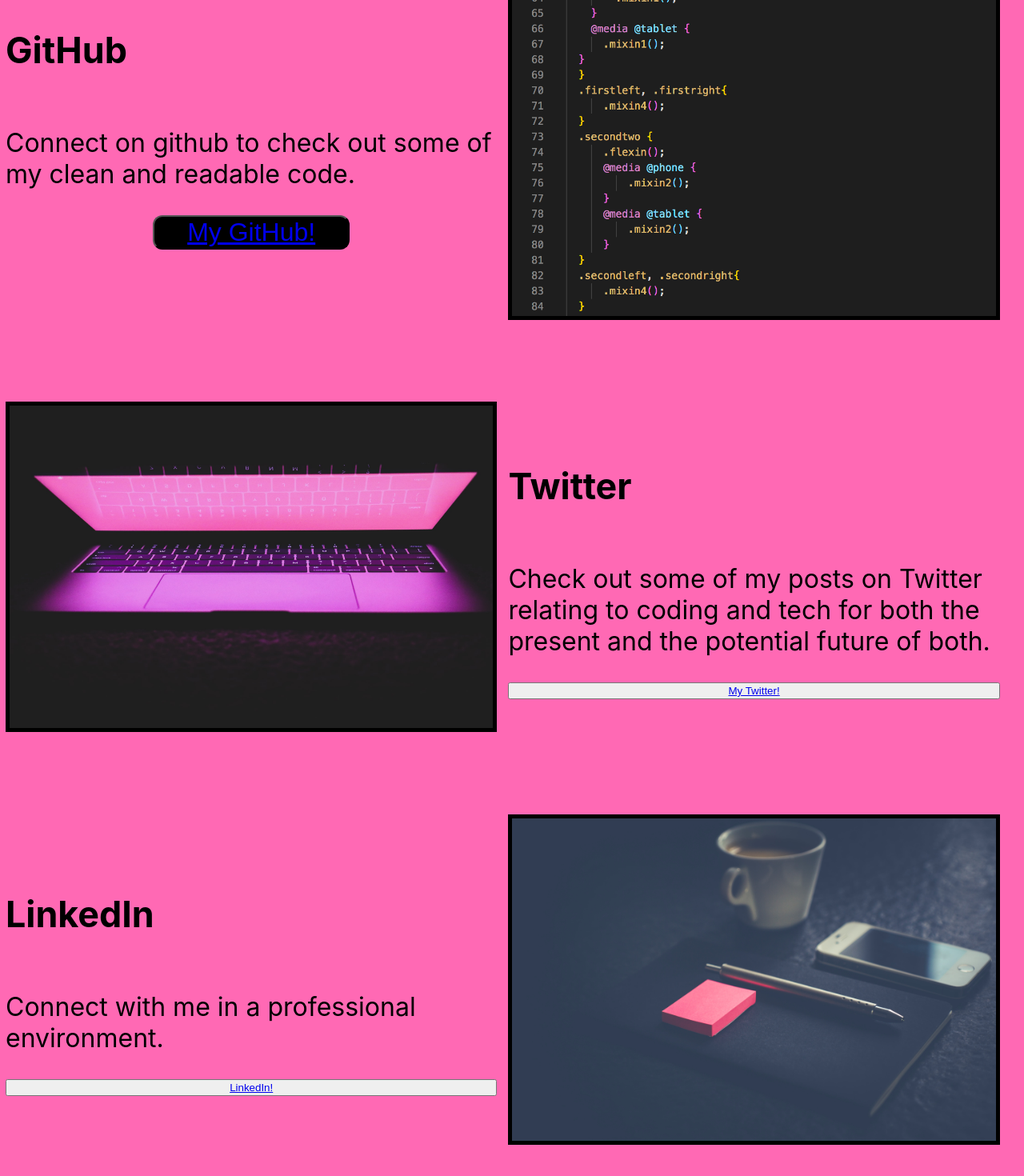
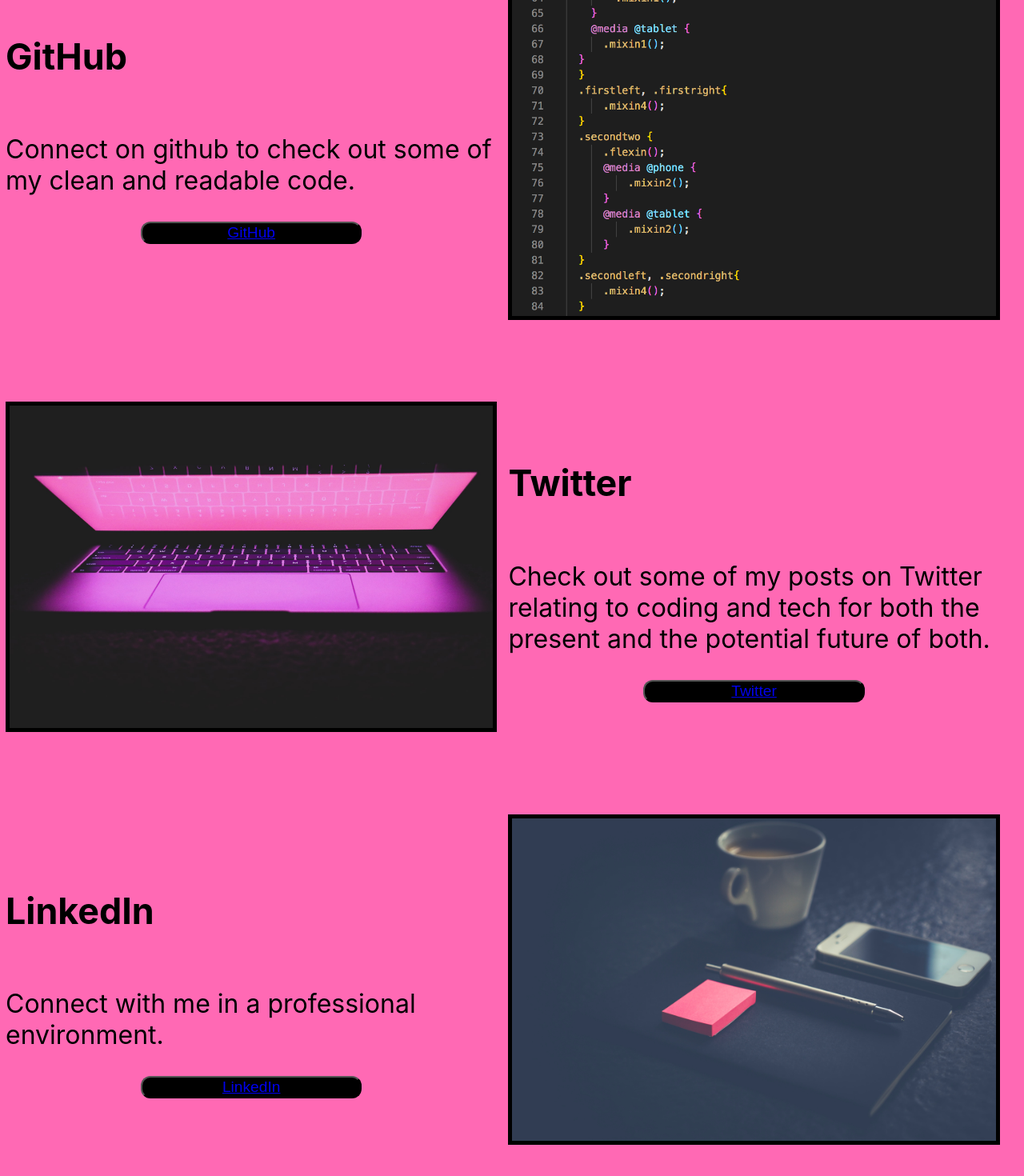
Before and after one commit to kwmorlock/interactive-portfolio, a React (Create React App) app in the folder my-app/: page /contact in a window 1280 px wide. Shown: the part 292-1762 px from the top of the page at 80% size. Built offline with nearby package versions, Linux system fonts and the light colour scheme.

Commit message:
chore: Contact.js buttons updated

```diff
--- a/my-app/src/Contact/Contact.js
+++ b/my-app/src/Contact/Contact.js
@@ -20,7 +20,7 @@ const Contact = () => {
           >
             {" "}
             <a target="_blank" href="https://github.com/kwmorlock">
-              My GitHub!
+              GitHub
             </a>
           </ButtonContact>
         </ContactLeft>
@@ -39,30 +39,30 @@ const Contact = () => {
             Check out some of my posts on Twitter relating to coding and tech
             for both the present and the potential future of both.
           </p>
-          <button
+          <ButtonContact
             class="bodybutton"
             onclick="window.location.href = 'https://twitter.com/KMCodes'"
           >
             {" "}
             <a target="_blank" href="https://twitter.com/KMCodes">
-              My Twitter!
+              Twitter
             </a>
-          </button>
+          </ButtonContact>
         </ContactLeft>
       </FlexContactTwo>
       <FlexContact>
         <ContactLeft>
           <h2 class="mysite"> LinkedIn</h2>
           <p> Connect with me in a professional environment.</p>
-          <button
+          <ButtonContact
             class="bodybutton"
             onclick="window.location.href = 'https://www.linkedin.com/in/kwmorlock/'"
           >
             {" "}
             <a target="_blank" href="https://www.linkedin.com/in/kwmorlock/">
-              LinkedIn!
+              LinkedIn
             </a>
-          </button>
+          </ButtonContact>
         </ContactLeft>
         <ContactLeft>
           <img src={require("../Images/supplies.jpg")} />
--- a/my-app/src/Contact/ContactStyles.js
+++ b/my-app/src/Contact/ContactStyles.js
@@ -33,9 +33,9 @@ background-color: black;
 border-color: black;
 font-color: hotpink;
 margin-top: -30px;
-margin: 10px;
-width: 40%;
+margin: 2%;
+width: 45%;
 border-radius: 12px;
-font-size: 2rem;
+font-size: 1.2rem;
 margin: 0 auto;
 `;
```
